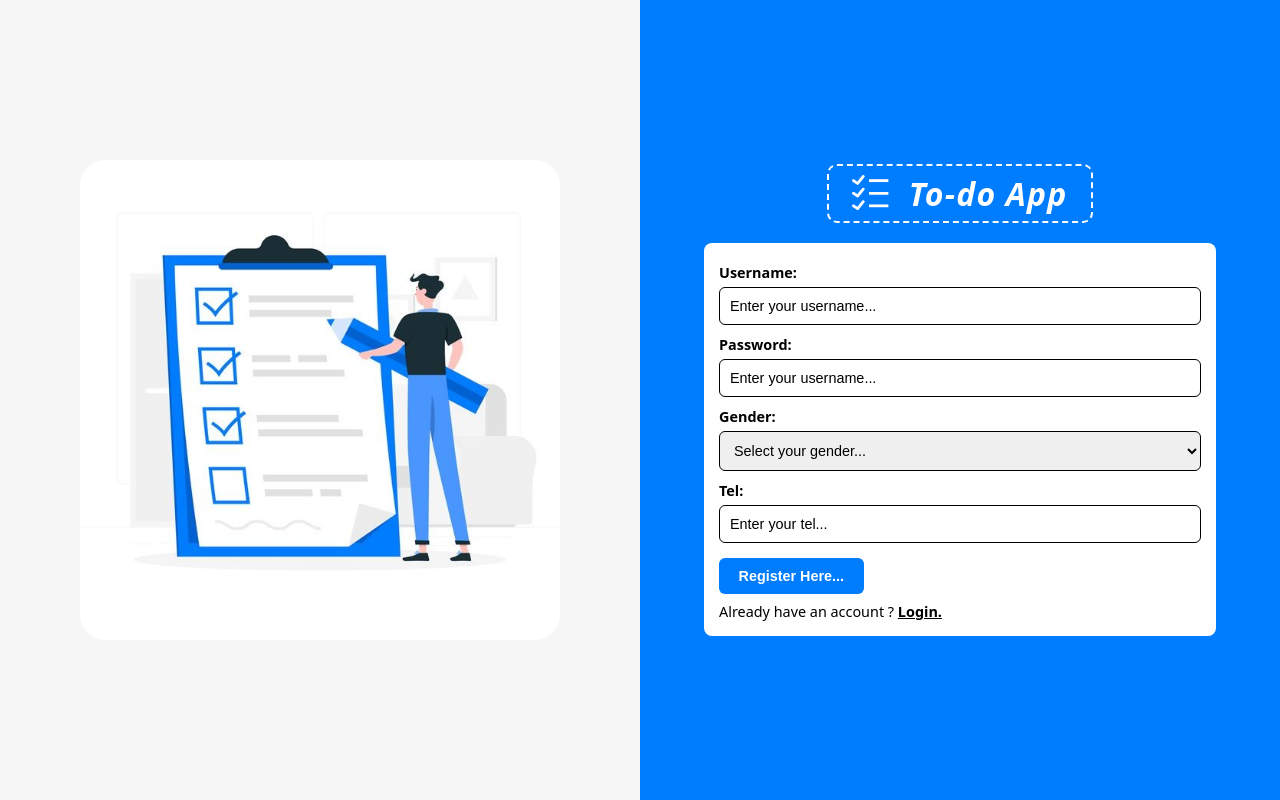
After one commit to Nsoro-Allan/Php_Todo_App, a PHP site: page /register in a window 1280 px wide. The commit adds this page. Run offline with PHP 8.4, Linux system fonts and the light colour scheme.

Commit message:
changes made...

```diff
--- /dev/null
+++ b/register.php
@@ -0,0 +1,87 @@
+<?php
+include("connection.php");
+
+if(isset($_POST['register'])){
+$username=mysqli_real_escape_string($con, $_POST['username']);
+$password=mysqli_real_escape_string($con, $_POST['password']);
+$gender=mysqli_real_escape_string($con, $_POST['gender']);
+$tel=mysqli_real_escape_string($con, $_POST['tel']);
+
+if($gender != "Select your gender..."){
+    $register=$con->query("INSERT INTO `users`(`user_id`, `username`, `password`, `gender`, `tel`) VALUES ('','$username','$password','$gender','$tel')");
+    if($register){
+        header("Location: login");
+    }
+    else{
+        echo
+        "
+            <script>alert('Failed to create new account...')</script>
+        ";
+    }
+}
+
+else{
+    echo
+    "
+        <script>alert('Please select your gender...')</script>
+    ";
+}
+
+}
+
+?>
+
+<!DOCTYPE html>
+<html lang="en">
+<head>
+    <meta charset="UTF-8">
+    <meta name="viewport" content="width=device-width, initial-scale=1.0">
+    <title>Todo App - Register</title>
+    <link rel="stylesheet" href="style.css">
+    <link rel="shortcut icon" href="./images/icon.ico" type="image/x-icon">
+</head>
+<body>
+
+    <div class="form-container">
+
+        <div class="form-left">
+            <img src="./images/img.jpg" alt="">
+        </div>
+
+        <div class="form-right">
+
+            <div class="title">
+                <img src="./images/icon.ico" alt="">
+                <h1>To-do App</h1>
+            </div>
+
+            <form action="" method="post">
+
+                <label>Username:</label>
+                <input type="text" name="username" placeholder="Enter your username..." required>
+
+                <label>Password:</label>
+                <input type="password" name="password" placeholder="Enter your username..." required>
+
+                <label>Gender:</label>
+                <select name="gender">
+                    <option value="Select your gender...">Select your gender...</option>
+                    <option value="Male">Male</option>
+                    <option value="Female">Female</option>
+                </select>
+
+                <label>Tel:</label>
+                <input type="tel" name="tel" placeholder="Enter your tel..." required>
+
+                <button type="submit" name="register">Register Here...</button>
+
+                <p>Already have an account ? <a href="./login">Login.</a></p>
+
+            </form>
+
+        </div>
+
+    </div>
+
+</body>
+</html>
--- a/style.css
+++ b/style.css
@@ -29,7 +29,7 @@ body {
 }
 
 .form-left img {
-  width: 80%;
+  width: 75%;
   border-radius: 25px;
 }
 
@@ -89,6 +89,15 @@ body {
   outline-color: #007cff;
 }
 
+.form-right form select {
+  padding: 10px;
+  border-radius: 6px;
+  border: 1.5px solid black;
+  margin-top: 5px;
+  font-size: 0.9rem;
+  outline-color: #007cff;
+}
+
 ::placeholder {
   color: black;
   font-size: 0.9rem;
```
Also changed, not shown: home.php (added, +20 -0 lines), index.php (+52 -3 lines), logout.php (added, +8 -0 lines), sessions.php (added, +9 -0 lines), .htaccess.
